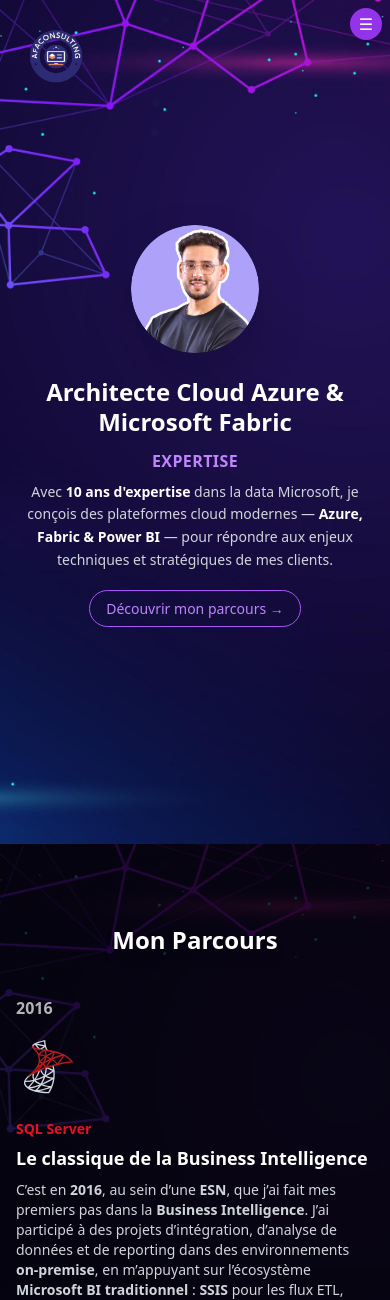
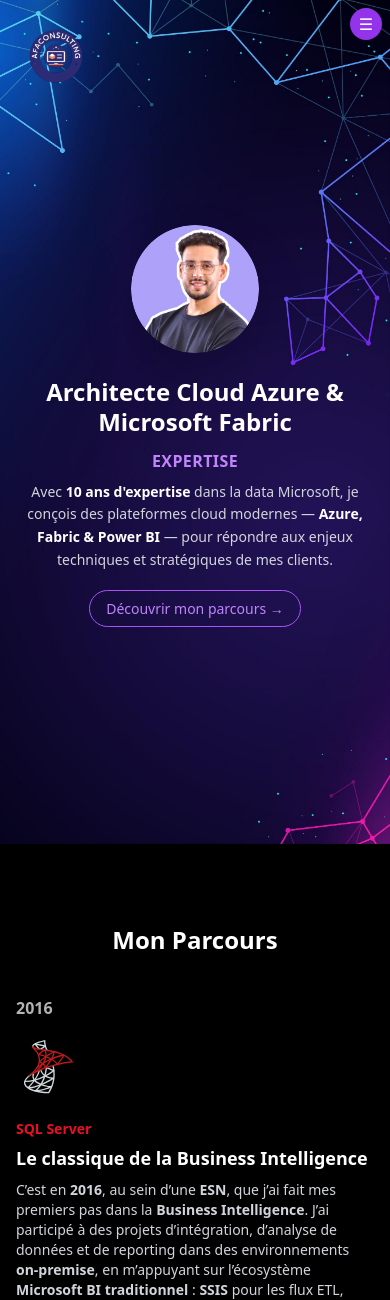
Before and after one commit to afataconsulting-ms/afataconsulting-site, a Flask app: page / in a window 390 px wide. Shown: the top 1300 px of the page. Run offline with Flask 3, Linux system fonts and the light colour scheme; some libraries are stand-ins or nearby versions.

Commit message:
handling mobile rendering

```diff
--- a/templates/base.html
+++ b/templates/base.html
@@ -6,21 +6,41 @@
   <meta name="viewport" content="width=device-width, initial-scale=1.0" />
   <script src="https://cdn.tailwindcss.com"></script>
   <link href="https://unpkg.com/aos@2.3.1/dist/aos.css" rel="stylesheet" />
-
   <style>
+    /* Supprime le background sur body */
     body {
-  background-image: url('/static/4.jpg');
-  background-size: cover;
-  background-position: center;
-  background-repeat: no-repeat;
-  background-attachment: fixed; /* Seulement desktop */
+      margin: 0;
+      padding: 0;
+      overflow-x: hidden;
     }
 
+    /* Le conteneur de l'image de fond */
+    .bg-container {
+      position: fixed;
+      inset: 0;
+      z-index: -1;
+    }
 
-
+    .bg-container img {
+      width: 100%;
+      height: 100%;
+      object-fit: cover;
+    }
   </style>
 </head>
 <body class="bg-black text-white font-sans">
+
+  <!-- Image de fond responsive -->
+  <div class="bg-container">
+    <picture>
+      <!-- Version mobile portrait -->
+      <source media="(max-width: 768px)" srcset="/static/4-mobile.jpg" type="image/jpeg">
+      <!-- Version desktop paysage -->
+      <source media="(min-width: 769px)" srcset="/static/4.jpg" type="image/jpeg">
+      <!-- Fallback -->
+      <img src="/static/4.jpg" alt="Fond décoratif">
+    </picture>
+  </div>
 
   {% block content %}{% endblock %}
 
```
Also changed, not shown: static/2.jpg (deleted), static/4-mobile.jpg (added), static/pexels-philippedonn-1169754.jpg (deleted). Lines whose indentation alone changed are shown as unchanged.
